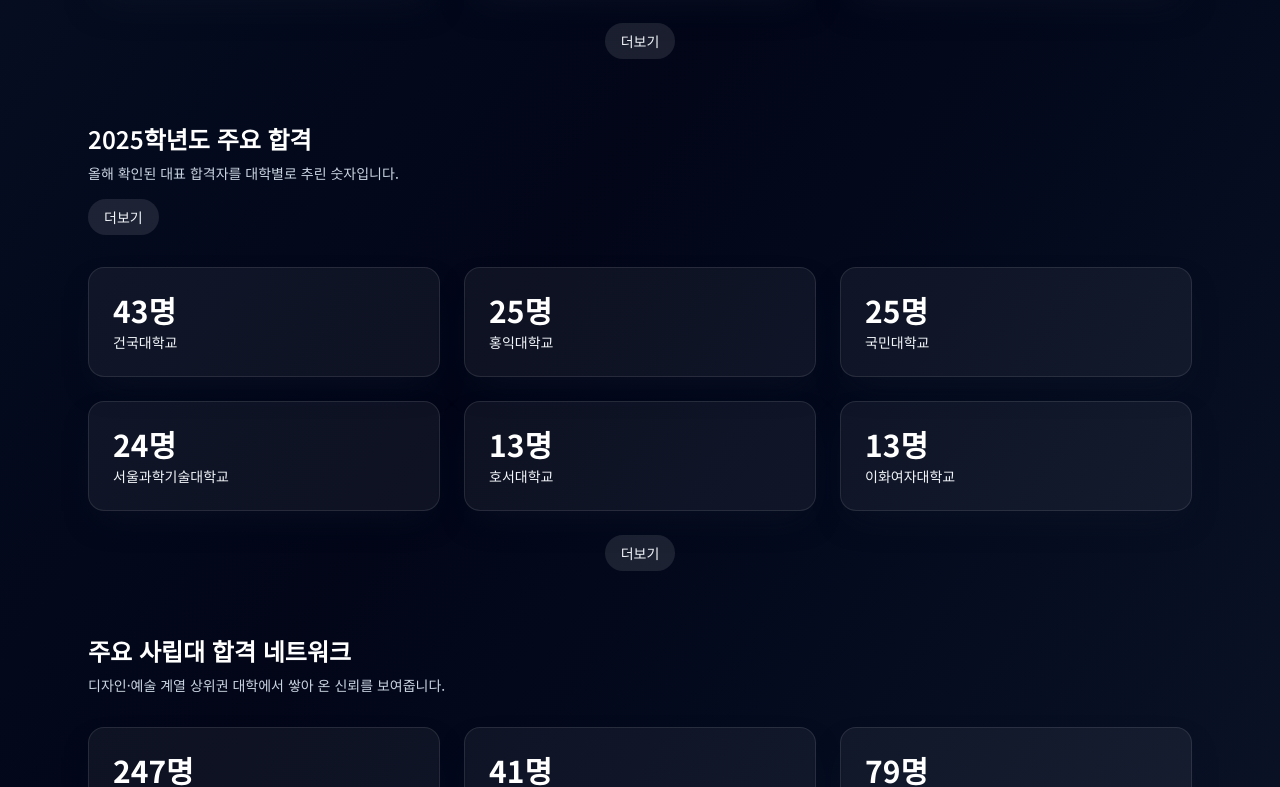
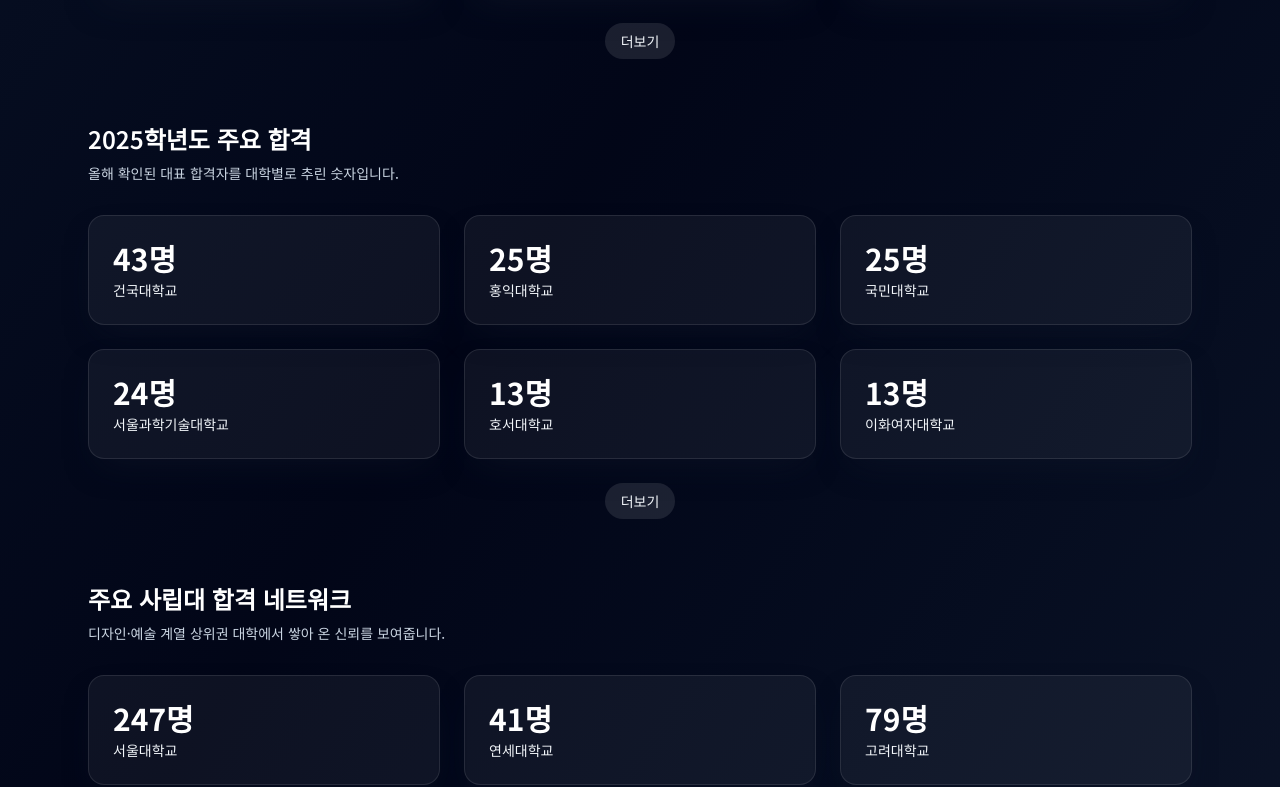
Before and after one commit to gyhan0223/modago, a Next.js app: page / in a window 1280 px wide. Shown: the part 2033-2820 px from the top of the page. Built offline with nearby package versions, Linux system fonts and the light colour scheme.

Commit message:
2025학년도 합격자 더보기 추가

```diff
--- a/src/components/StatsCounter.tsx
+++ b/src/components/StatsCounter.tsx
@@ -207,18 +207,6 @@
                   <p className="mt-2 text-sm text-slate-300">
                     {section.description}
                   </p>
-                  {section.duplicateShowMore &&
-                  visibleCounts[sectionIndex] < section.stats.length ? (
-                    <div className="mt-4">
-                      <button
-                        type="button"
-                        onClick={() => showMore(sectionIndex)}
-                        className="px-4 py-2 rounded-full bg-white/10 hover:bg-white/20 transition text-sm font-medium text-slate-100"
-                      >
-                        더보기
-                      </button>
-                    </div>
-                  ) : null}
                 </div>
               </div>
 
```
